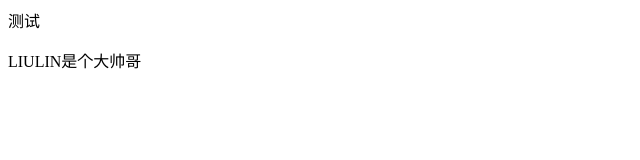
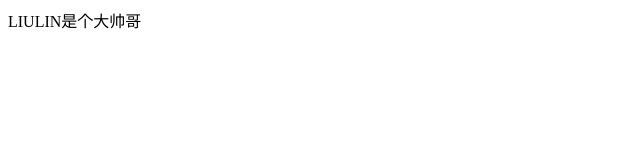
Before and after one commit to 8SOPHIA8/8SOPHIA8.github.io, a plain HTML site: page index.html in a window 1280 px wide. Shown: the whole page, without its empty margins (0-640 px from the left). Drawn offline with Linux system fonts and the light colour scheme.

Commit message:
Update index.html

```diff
--- a/index.html
+++ b/index.html
@@ -1,2 +1 @@
-<p>测试</p>
 <P>LIULIN是个大帅哥<P/>
```
